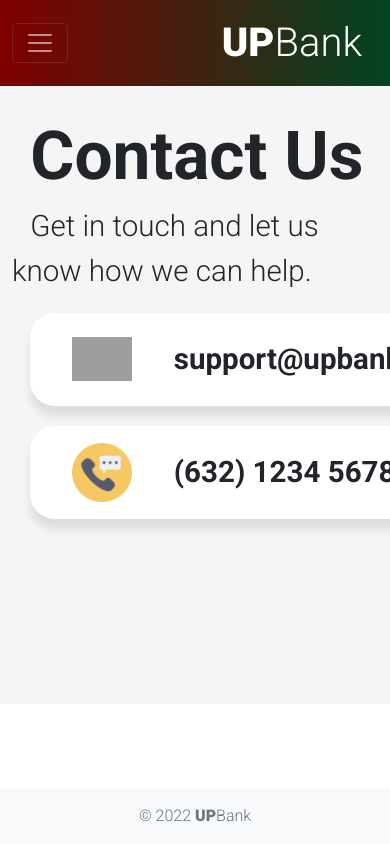
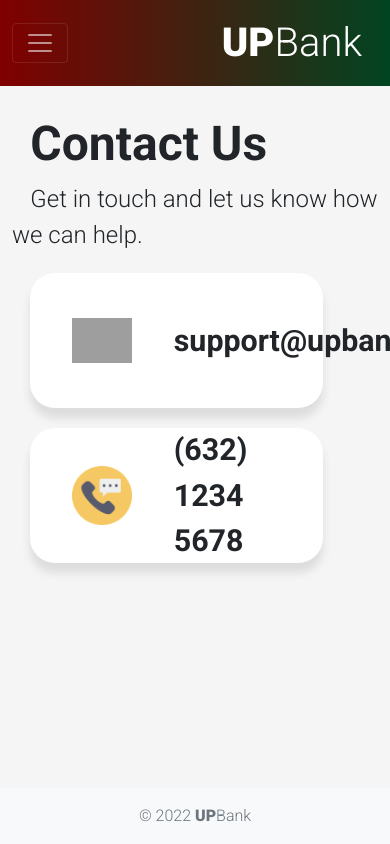
Before and after one commit to bgvlrd/upbank, a Django app: page /contact-us/ in a window 390 px wide; the page is wider, and only the part inside the window is pictured. Run offline with Django 4.2, Linux system fonts and the light colour scheme; grey boxes are pictures that could not be loaded.

Commit message:
make contact-us page responsive

```diff
--- a/static/contact-us-style.css
+++ b/static/contact-us-style.css
@@ -1,37 +1,40 @@
-.contact-us-img {
-  background-image: url('img/call_center.jpg');
-  background-repeat: no-repeat;
-  background-size: 80%;
-  height: 1000px;
+
+@media only screen and (max-width: 1130px) {
+  .parent-img {
+    display: none;
+  }
+
 }
 
 .parent-img {
-    display: flex;
+  overflow: hidden;
   justify-content: center;
   align-items: center;
-    overflow: hidden;
   height: auto;
   padding: 0;
 }
-
 .parent-img .bg {
   flex-shrink: 0;
   min-width: 100%;
   object-fit: cover;
 }
 
+body {
+  background-color: #F5F5F5;
+}
+
 .text-col {
-  background-color: #F5F5F5;
+  padding-bottom: 150px;
 }
 
 h1 {
   margin-top: 8%;
   margin-left: 5%;
-  font-size: 8vh;
+  font-size: 300%;
 }
 
 .subtitle {
-  font-size: 3.5vh;
+  font-size: 150%;
   margin-left: 5%;
 }
 
@@ -39,11 +42,11 @@ h1 {
   display: flex;
   align-items: center;
   padding: 5vh;
-  width: 70vh;
-  height: 11vh;
+  width: 80%;
+  height: 16vh;
   margin-top: 20px;
   margin-left: 5%;
-  font-size: 3.5vh;
+  font-size: 190%;
   font-weight: 700;
 
   background: #FFFFFF;
--- a/templates/contact_us.html
+++ b/templates/contact_us.html
@@ -13,20 +13,21 @@
 			<h1><b> Contact Us </b></h1>
 			<span class="subtitle"> Get in touch and let us know how we can help. </span>
 			<div class="frame">
-				<img src="{% static 'img/mail.png' %}" class="icon">
+				<img src="{% static 'img/mail.png' %}" class="img-fluid icon">
 				support@upbank.com
 			</div>
 
 			<div class="frame">
-				<img src="{% static 'img/phone-call.png' %}" class="icon">
+				<img src="{% static 'img/phone-call.png' %}" class="img-fluid icon">
 				(632) 1234 5678
 			</div>
 		</div>
-		<div class="col parent-img ">
-				<img src="{% static 'img/call_center2.jpg' %}" class="vw-20 bg">
+		<div class="col box parent-img ">
+				<img src="{% static 'img/call_center2.jpg' %}">
 
 		</div>
 	</div>
 </div>
 
+
 {% endblock %}
```
Lines whose indentation alone changed are shown as unchanged.
